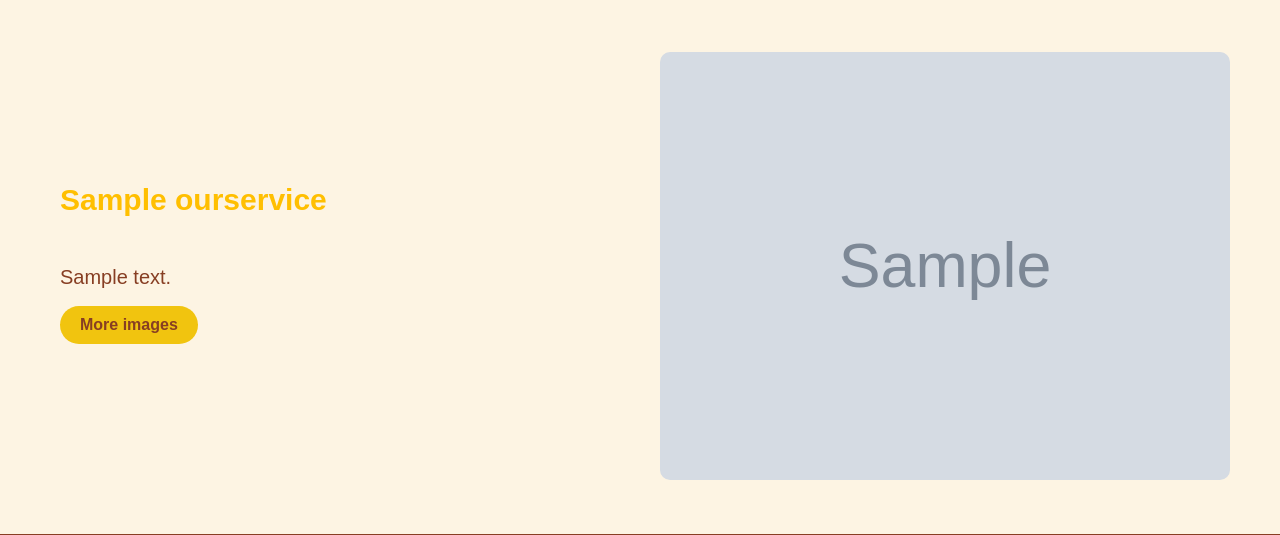
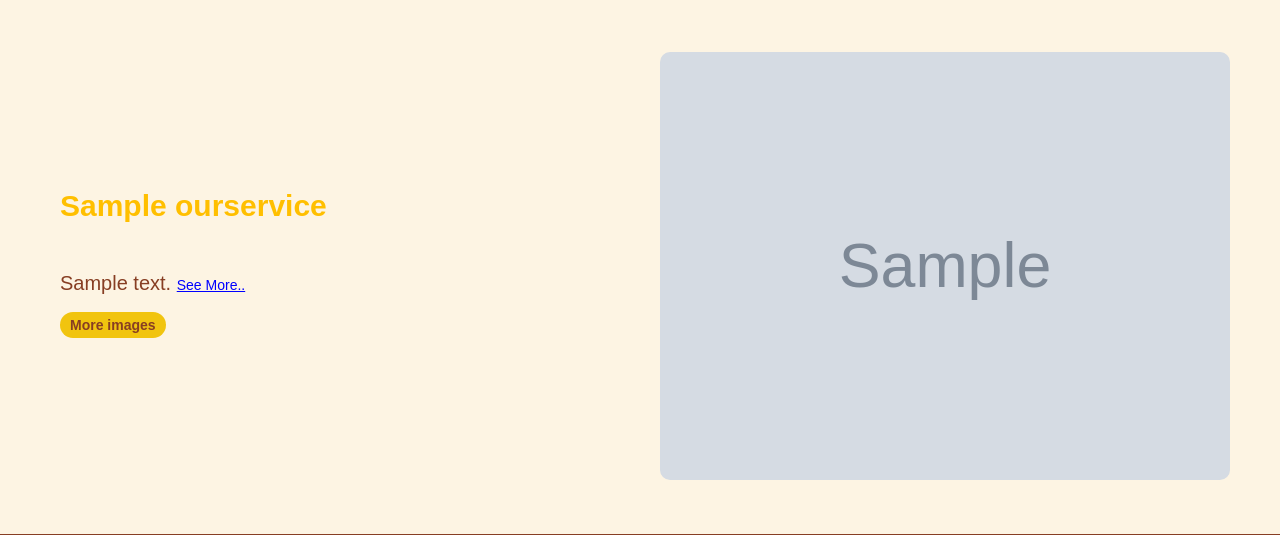
Before and after one commit to RUBANKUMAR513/PhotographyProject, a Django app: page /ourServices/ in a window 1280 px wide. Shown: the part 185-720 px from the top of the page. Run offline with Django 5.2, Linux system fonts and the light colour scheme; tables that the repository leaves empty hold one stand-in row (values such as "Sample post"); grey boxes marked "Sample" are stand-in pictures; parts of the project's set-up code (start-up, migrations or seed data) failed here and were passed over; some libraries are stand-ins or nearby versions; some web fonts are replaced.

Commit message:
Add userpage href in sidebar menu and issue solved in service content

```diff
--- a/website/static/css/home.css
+++ b/website/static/css/home.css
@@ -663,98 +663,56 @@ header {
 .close-button:hover {
     color: #ffff00; /* Slightly lighter color on hover */
 }
-/* Style for the See More button inside the paragraph */
+
+.service-content {
+    display: flex;
+    flex-direction: row; /* Ensure row alignment */
+    gap: 10px; /* Add space between content and image */
+}
+
+.service-content > div {
+    flex: 1; /* Allow the content section to take up available space */
+    display: flex;
+    flex-direction: column; /* Stack elements vertically inside the content section */
+}
+
+.view-more-pics {
+
+    align-self: flex-start; /* Align the button to the start of the flex container */
+    padding: 5px 10px;
+    font-size: 14px;
+    background-color: #007bff;
+    color: white;
+    border: none;
+    border-radius: 5px;
+    cursor: pointer;
+    margin-top: 30px;
+}
+
 .toggle-btn {
-    color: blue; /* Blue text color */
-    font-size: 14px; /* Keep the font size same */
-    text-decoration: underline; /* Underline the text */
-    cursor: pointer; /* Change to pointer on hover */
-    display: inline-block; /* Inline but still block-like behavior */
-    margin-left: 5px; /* Add space between content and button */
-}
-
-/* On hover, change text color */
-.toggle-btn:hover {
-    color: darkblue; /* Darker blue on hover */
-    text-decoration: underline; /* Keep underline */
-}
-
-/* Hide the "See More" button when extra content is visible */
+    font-size: 14px;
+    color: blue;
+    text-decoration: underline;
+    cursor: pointer;
+}
+
 .extra-content {
-    margin-top: 10px; /* Add some spacing for extra content */
-}
-
-.see-more {
-    display: inline; /* "See More" is visible initially */
-}
-
-.see-less {
-    display: none; /* "See Less" is hidden initially */
-}
-
-/* Ensure the button positions are correct */
-.extra-content.show .see-more {
     display: none;
-}
-
-.extra-content.show .see-less {
-    display: inline;
-}
-
-/* If needed, hide or show the buttons based on content visibility */
-.extra-content:not(.show) .see-less {
-    display: none;
-}
-
-
-
-
-
-
-
-/* Responsive Design for mobile: stack images and text vertically */
+    margin: 0;
+}
+
 @media (max-width: 768px) {
-    .service {
-        flex-direction: column;
-    }
-
-    .service-content, .service-image {
-        font-size: 14px;
-        text-align: center;
-    }
-
     .service-content {
-        padding: 10px;
-        font-size: 14px; /* Smaller font size on smaller screens */
-    }
-
-    .service-image {
-        margin: 0;
-    }
-
-    .service-image img {
-        width: 100%; /* Increase image size on mobile */
-        height: auto;
-    }
-
-    /* Reduce title font size for mobile */
-    .service-content h2 {
-        font-size: 16px; /* Reduce title size */
-        margin-bottom: 15px; /* Adjust spacing between title and content */
-    }
-
-    .service-content p {
-        font-size: 14px;
-        text-align: justify;
-    }
-
-    /* Initially hide the extra content */
-    .extra-content {
-        display: none;
-    }
-
-
-}
+        flex-direction: column; /* Stack on smaller screens */
+        gap: 5px;
+    }
+
+    .view-more-pics {
+        margin-top: 10px; /* Add spacing for stacked layout */
+    }
+}
+
+
 
 
 
--- a/website/static/js/services.js
+++ b/website/static/js/services.js
@@ -40,41 +40,43 @@ modal.style.display = 'none'; // Hide the modal
 }
 
 document.addEventListener("DOMContentLoaded", function () {
-    const toggleButtons = document.querySelectorAll('.toggle-btn');
+    const serviceContents = document.querySelectorAll('.service-content');
 
-    // Iterate over all toggle buttons
-    toggleButtons.forEach(button => {
-        const serviceContent = button.closest('.service-content');
+    serviceContents.forEach(serviceContent => {
         const extraContent = serviceContent.querySelector('.extra-content');
         const seeMoreButton = serviceContent.querySelector('.see-more');
         const seeLessButton = serviceContent.querySelector('.see-less');
 
-        // Check if extra content is empty when the page loads
-        const extraContentText = extraContent ? extraContent.textContent.trim() : '';
-        if (extraContentText === '') {
-            console.log("extra empty on page load");
-            // If there's no extra content, hide the buttons and stop functionality
+        // Check if elements exist to avoid errors
+        if (!extraContent || !seeMoreButton || !seeLessButton) {
+            console.warn("Missing required elements in a service content block.");
+            return;
+        }
+
+        // Check if extra content is empty
+        const extraContentText = extraContent.textContent.trim();
+        if (!extraContentText) {
+            console.log("Extra content is empty; hiding toggle buttons.");
             seeMoreButton.style.display = 'none';
             seeLessButton.style.display = 'none';
-            return; // Exit the function early
+            return;
         }
 
-        // If extra content exists, set up the toggle functionality
-        button.addEventListener('click', function () {
-            if (extraContent && seeMoreButton && seeLessButton) {
-                const isVisible = extraContent.style.display === 'block';
+        // Initial setup: ensure extra content is hidden
+        extraContent.style.display = 'none';
 
-                // Toggle visibility of extra content
-                if (isVisible) {
-                    extraContent.style.display = 'none';
-                    seeMoreButton.style.display = 'inline'; // Show 'See More'
-                    seeLessButton.style.display = 'none'; // Hide 'See Less'
-                } else {
-                    extraContent.style.display = 'block';
-                    seeMoreButton.style.display = 'none'; // Hide 'See More'
-                    seeLessButton.style.display = 'inline'; // Show 'See Less'
-                }
-            }
+        // Add event listener for "See More" button
+        seeMoreButton.addEventListener('click', function () {
+            extraContent.style.display = 'inline'; // Show extra content
+            seeMoreButton.style.display = 'none'; // Hide "See More"
+            seeLessButton.style.display = 'inline'; // Show "See Less"
+        });
+
+        // Add event listener for "See Less" button
+        seeLessButton.addEventListener('click', function () {
+            extraContent.style.display = 'none'; // Hide extra content
+            seeMoreButton.style.display = 'inline'; // Show "See More"
+            seeLessButton.style.display = 'none'; // Hide "See Less"
         });
     });
 });
--- a/website/templates/BabyProps.html
+++ b/website/templates/BabyProps.html
@@ -249,6 +249,7 @@
             <li><a href="/ourServices/">Our Services</a></li>
             <li><a id="aboutlink" href="/home/#abouthref">About Us</a></li>
             <li><a href="#contact">Contact Us</a></li>
+            <li><a href="/Userlogin/">User Login</a></li>
         </ul>
         <button class="close-btn" id="closeBtn">&times;</button>
         <div class="sidebar-copyright">
--- a/website/templates/Services.html
+++ b/website/templates/Services.html
@@ -159,6 +159,7 @@
             <li><a href="/ourServices/">Our Services</a></li>
             <li><a id="aboutlink" href="/home/#abouthref">About Us</a></li>
             <li><a href="#contact">Contact Us</a></li>
+            <li><a href="/Userlogin/">User Login</a></li>
         </ul>
 
 
@@ -205,18 +206,28 @@
                             <img src="default.jpg" alt="{{ service.Service_name }}">
                         </div>
                     {% endif %}
-                    <div class="service-content">
-                        <h2>{{ service.Service_name }}</h2>
-                        <p>{{ service.main_content }}<span class="toggle-btn see-more">See More</span> </p>
-                        <!-- Extra content wrapped in a span for toggling visibility -->
-                        <p class="extra-content" style="display: none;">
-                            {{ service.extra_content }}
+                    <div class="service-content" style="display: flex; flex-direction: row; gap: 10px;">
+                        <div style="flex: 1; display: flex; flex-direction: column;">
+                            <h2>{{ service.Service_name }}</h2>
+                            <p style="display: inline;">
+                                {{ service.main_content }}
+                                <span class="toggle-btn see-more" style="color: blue; text-decoration: underline; cursor: pointer;">See More..</span>
+                                <span class="extra-content" style="display: none;">
+                                    {{ service.extra_content }}
+                                    <span class="toggle-btn see-less" style="color: blue; text-decoration: underline; cursor: pointer; display: none;">..See Less</span>
+                                </span>
+                            </p>
+                            <button class="view-more-pics" data-service-id="{{ service.pk }}" onclick="openModalGallery(this)" style="align-self: flex-start; padding: 5px 10px; font-size: 14px;">
+                                More images
+                            </button>
+                        </div>
+                    </div>
 
-                        </p>
-                        <!-- "See Less" button is placed after the extra content -->
-                        <span class="toggle-btn see-less" style="display: none;">See Less</span>
-                        <button class="view-more-pics" data-service-id="{{ service.pk }}" onclick="openModalGallery(this)">More images</button>
-                    </div>
+
+
+
+
+
                 </div>
             {% endfor %}
         </div>
--- a/website/templates/home.html
+++ b/website/templates/home.html
@@ -32,6 +32,7 @@
             <li><a href="/ourServices/">Our Services</a></li>
             <li><a id="aboutlink" href="#abouthref">About Us</a></li>
             <li><a href="#contact">Contact Us</a></li>
+            <li><a href="/Userlogin/">User Login</a></li>
         </ul>
 
 
--- a/website/views.py
+++ b/website/views.py
@@ -54,29 +54,29 @@ def baby_props_view(request):
     return render(request, 'BabyProps.html', context)
 
 
+from django.utils.text import Truncator
+
 def our_services_view(request):
     # Fetch the CompanyInfo instance (assuming only one instance exists)
     company_info = CompanyInfo.objects.first()
 
-    # If no CompanyInfo exists, return a 404 or a default context
     if not company_info:
         return render(request, 'Services.html', {'error': 'Company information is missing.'})
 
-    # Fetch all enabled OurServices instances and prefetch enabled images
     services = OurService.objects.filter(enable=True).prefetch_related(
         Prefetch('images', queryset=OurServicesImage.objects.filter(enable=True), to_attr='enabled_images')
     )
 
-    # Split the content for each service into main and extra content
+    # Split content by words, ensuring no new lines
     for service in services:
-        content_length = 100  # Define the split length (100 characters or any other logic)
-        service.main_content = service.content[:content_length]  # The main visible content
-        service.extra_content = service.content[content_length:] if len(service.content) > content_length else ""  # Extra content after split
+        word_limit = 15  # Number of words for main content
+        words = service.content.split()
+        service.main_content = " ".join(words[:word_limit])
+        service.extra_content = " ".join(words[word_limit:]).strip()
 
-    # Prepare the context
     context = {
         'company_info': company_info,
-        'services': services
+        'services': services,
     }
 
     return render(request, 'Services.html', context)
```
